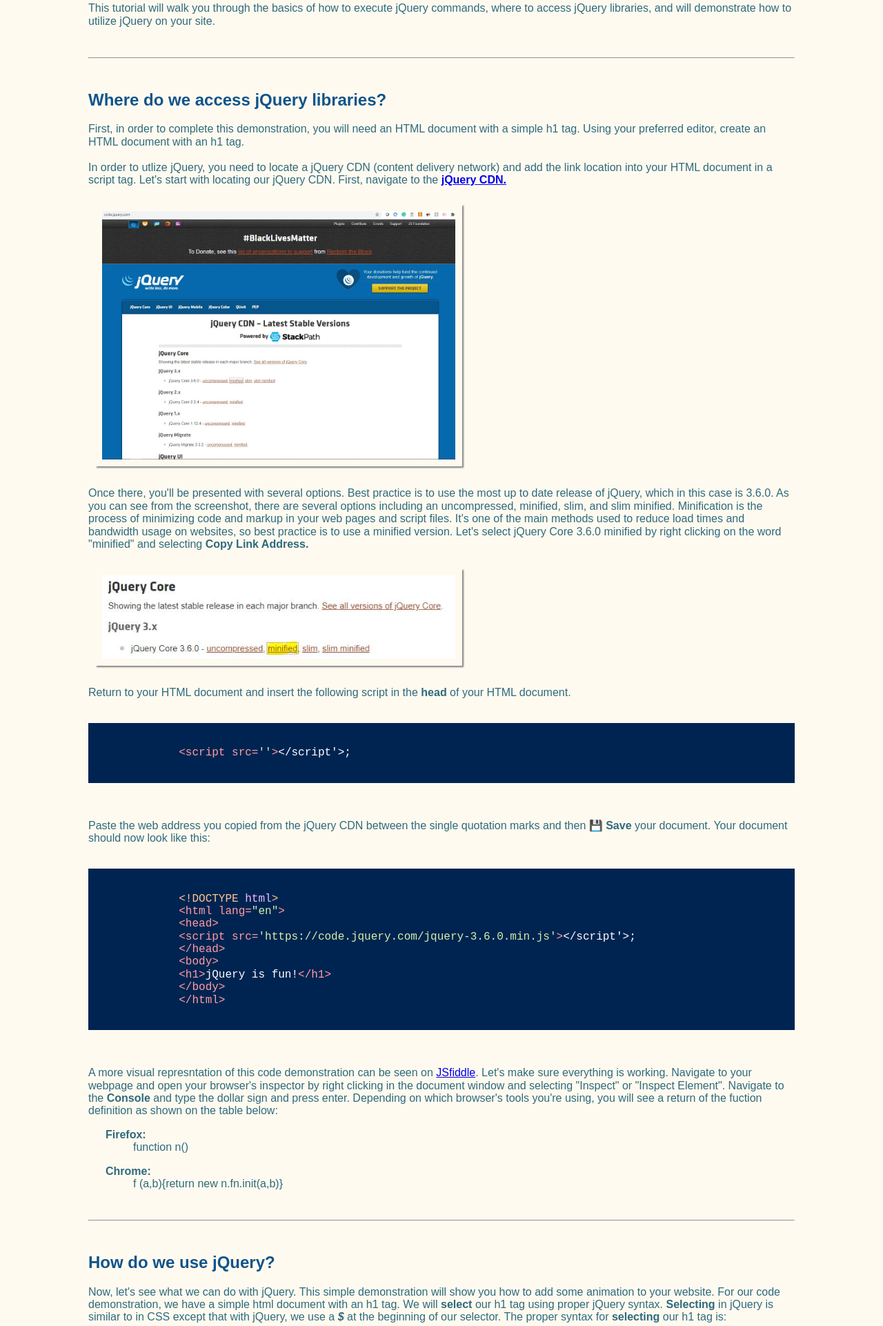
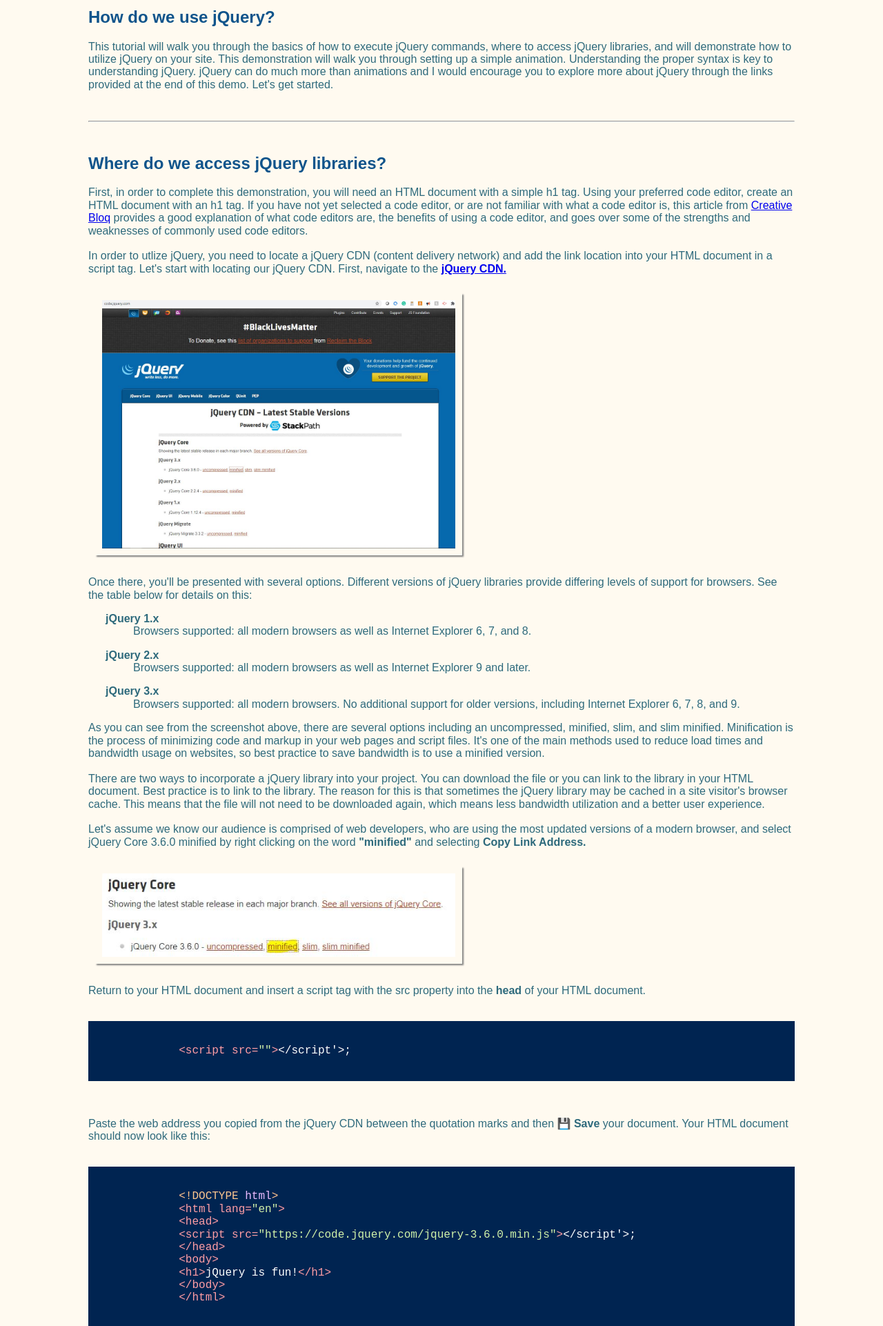
Before and after one commit to ajbelon/JavaScriptDemo, a plain HTML site: page jquery.html in a window 1280 px wide. Shown: the part 545-2467 px from the top of the page at 69% size. Drawn offline with nearby package versions, Linux system fonts and the light colour scheme.

Commit message:
Update jquery.html

```diff
--- a/jquery.html
+++ b/jquery.html
@@ -6,10 +6,10 @@
             Author: Autumn Belon
             Date: April 26, 2021
         -->
-        <title>Demo-jQuery</title>
+        <title>jQuery</title>
         <meta http-equiv="Content-Type" content="text/html; charset=utf-8">
         <meta name="viewport" content="width=device-width, initial-scale=1">
-        <meta name="description" content="his tutorial will walk you through what information can be accessed as well as how to display that information. Additionally, we'll discover some basics about what information modern web browsers are able to obtain about your computer, it's OS, what browser you use, your location, and more.">
+        <meta name="description" content="jQuery is a fast, small, and feature-rich JavaScript library. It makes things like HTML document traversal and manipulation, event handling, animation, and Ajax much simpler with an easy-to-use API that works across a multitude of browsers.">
         <link rel="shortcut icon" href="logo.JPG" />
         <link rel="stylesheet" type="text/css" media="screen" href="style.css">
         <script src="modernizr.min.js"></script>
@@ -22,35 +22,49 @@
         <section id="menu">
         <img src="logo.JPG" alt="JavaScript Logo">
         <ul>
-            <li><a href="index.html">&#60;Information Security&#62;</a></li>
-            <li class="activepage"><a href="jquery.html">&#60;jQuery&#62;</a></li>
+            <li><a href="index.html">Information Security</a></li>
+            <li class="activepage"><a href="jquery.html">$jQuery</a></li>
         </ul>
             </section>
         <h1>jQuery</h1>
         <h2>What is jQuery?</h2>
-        <p>According to <a href="https://jquery.com" target="_blank">jquery.com</a>, jQuery is a fast, small, and feature-rich JavaScript library. It makes things like HTML document traversal and manipulation, event handling, animation, and Ajax much simpler with an easy-to-use API that works across a multitude of browsers. With a combination of versatility and extensibility, jQuery has changed the way that millions of people write JavaScript.</p>
+        <p>According to <a href="https://jquery.com" target="_blank">jquery.com</a>, jQuery is a fast, small, and feature-rich JavaScript library. It makes things like HTML document traversal and manipulation, event handling, animation, and Ajax much simpler with an easy-to-use API that works across a multitude of browsers. With a combination of versatility and extensibility, jQuery has changed the way that millions of people write JavaScript.  jQuery is an external library written in JavaScript code and is what is referred to as a "cross-browser library".  What this means is that it simplifies how to do things with JavaScript in different browsers.  Simply stated, jQuery simplifies JavaScript code and enables developers to accomplish the same tasks with less code. </p>
         <br><hr><br>
         <h2>How do we use jQuery?</h2>
-        <p>This tutorial will walk you through the basics of how to execute jQuery commands, where to access jQuery libraries, and will demonstrate how to utilize jQuery on your site. </p>
+        <p>This tutorial will walk you through the basics of how to execute jQuery commands, where to access jQuery libraries, and will demonstrate how to utilize jQuery on your site.  This demonstration will walk you through setting up a simple animation.  Understanding the proper syntax is key to understanding jQuery.  jQuery can do much more than animations and I would encourage you to explore more about jQuery through the links provided at the end of this demo.  Let's get started.</p>
         <br><hr><br>
         <h2>Where do we access jQuery libraries?</h2>
-        <p>First, in order to complete this demonstration, you will need an HTML document with a simple h1 tag.  Using your preferred editor, create an HTML document with an h1 tag.<br><br>In order to utlize jQuery, you need to locate a jQuery CDN (content delivery network) and add the link location into your HTML document in a script tag.  Let's start with locating our jQuery CDN. First, navigate to the <strong><a href="https://code.jquery.com/" target="_blank">jQuery CDN.</a></strong></p>
+        <p>First, in order to complete this demonstration, you will need an HTML document with a simple h1 tag.  Using your preferred code editor, create an HTML document with an h1 tag.  If you have not yet selected a code editor, or are not familiar with what a code editor is, this article from <a href="https://www.creativebloq.com/advice/best-code-editors" target="_blank">Creative Bloq</a> provides a good explanation of what code editors are, the benefits of using a code editor, and goes over some of the strengths and weaknesses of commonly used code editors.<br><br>In order to utlize jQuery, you need to locate a jQuery CDN (content delivery network) and add the link location into your HTML document in a script tag.  Let's start with locating our jQuery CDN. First, navigate to the <strong><a href="https://code.jquery.com/" target="_blank">jQuery CDN.</a></strong></p>
         <img src="jquerycdn.JPG" alt="jQuery CDN">
-        <p>Once there, you'll be presented with several options.  Best practice is to use the most up to date release of jQuery, which in this case is 3.6.0.  As you can see from the screenshot, there are several options including an uncompressed, minified, slim, and slim minified.  Minification is the process of minimizing code and markup in your web pages and script files. It's one of the main methods used to reduce load times and bandwidth usage on websites, so best practice is to use a minified version.  Let's select jQuery Core 3.6.0 minified by right clicking on the word "minified" and selecting <strong>Copy Link Address.</strong></p>
+        <p>Once there, you'll be presented with several options.  Different versions of jQuery libraries provide differing levels of support for browsers.  See the table below for details on this:</p>
+        <dl>
+            <dt><strong>jQuery 1.x</strong></dt>
+            <dd>Browsers supported: all modern browsers as well as Internet Explorer 6, 7, and 8.</dd>
+            <dt><strong>jQuery 2.x</strong></dt>
+            <dd>Browsers supported: all modern browsers as well as Internet Explorer 9 and later.</dd>
+            <dt><strong>jQuery 3.x</strong></dt>
+            <dd>Browsers supported: all modern browsers. No additional support for older versions, including Internet Explorer 6, 7, 8, and 9.</dd>
+        </dl>
+
+        <p>As you can see from the screenshot above, there are several options including an uncompressed, minified, slim, and slim minified.  Minification is the process of minimizing code and markup in your web pages and script files. It's one of the main methods used to reduce load times and bandwidth usage on websites, so best practice to save bandwidth is to use a minified version.
+        <br><br>
+        There are two ways to incorporate a jQuery library into your project.  You can download the file or you can link to the library in your HTML document.  Best practice is to link to the library.  The reason for this is that sometimes the jQuery library may be cached in a site visitor's browser cache.  This means that the file will not need to be downloaded again, which means less bandwidth utilization and a better user experience.
+        <br><br>
+        Let's assume we know our audience is comprised of web developers, who are using the most updated versions of a modern browser, and select jQuery Core 3.6.0 minified by right clicking on the word <strong>"minified"</strong> and selecting <strong>Copy Link Address.</strong></p>
         <img src="cdnhighlighted.JPG" alt="jQuery CDN Highlighted">
-        <p>Return to your HTML document and insert the following script in the <strong>head</strong> of your HTML document.</p>
+        <p>Return to your HTML document and insert a script tag with the src property into the <strong>head</strong> of your HTML document.</p>
 	   <pre>
 			<code class="html">
-            &#60;script src=''&#62;&#60;/script'&#62;;
+            &#60;script src=""&#62;&#60;/script'&#62;;
 			</code>
 	   </pre>
-        <p>Paste the web address you copied from the jQuery CDN between the single quotation marks and then <strong> &#128190; Save</strong> your document.  Your document should now look like this: </p>
+        <p>Paste the web address you copied from the jQuery CDN between the quotation marks and then <strong> &#128190; Save</strong> your document.  Your HTML document should now look like this: </p>
         <pre>
 			<code class="html">
             &#60;!DOCTYPE html&#62;
             &#60;html lang="en"&#62;
             &#60;head&#62;
-            &#60;script src='https://code.jquery.com/jquery-3.6.0.min.js'&#62;&#60;/script'&#62;;
+            &#60;script src="https://code.jquery.com/jquery-3.6.0.min.js"&#62;&#60;/script'&#62;;
             &#60;/head&#62;
             &#60;body&#62;
             &#60;h1&#62;jQuery is fun!&#60;/h1&#62;
@@ -58,7 +72,7 @@
             &#60;/html&#62;
 			</code>
 	   </pre>
-        <p>A more visual represntation of this code demonstration can be seen on <a href="https://jsfiddle.net/7xmw4ozn/" target="_blank">JSfiddle</a>.  Let's make sure everything is working.  Navigate to your webpage and open your browser's inspector by right clicking in the document window and selecting "Inspect" or "Inspect Element".  Navigate to the <strong>Console</strong> and type the dollar sign and press enter.  Depending on which browser's tools you're using, you will see a return of the fuction definition as shown on the table below:</p>
+        <p>Let's make sure everything is working.  Navigate to the webpage we're building in this demo and open your browser's inspector by right clicking in the document window and selecting "Inspect" or "Inspect Element".  Navigate to the <strong>Console</strong> and type the dollar sign and press enter.  Depending on which browser's developer tools you're using, you will see a return of the function definition as shown on the table below:</p>
         <dl>
             <dt><strong>Firefox:</strong></dt>
             <dd>function n()</dd>
@@ -67,27 +81,27 @@
         </dl>
         <br><hr><br>
         <h2>How do we use jQuery?</h2>
-        <p>Now, let's see what we can do with jQuery.  This simple demonstration will show you how to add some animation to your website.  For our code demonstration, we have a simple html document with an h1 tag. We will <strong>select</strong> our h1 tag using proper jQuery syntax.  <strong>Selecting</strong> in jQuery is similar to in CSS except that with jQuery, we use a <strong><em>$</em></strong> at the beginning of our selector.  The proper syntax for <strong>selecting</strong> our h1 tag is:</p>
+        <p>Now, let's see what we can do with jQuery.  This demonstration will show you how to add some animation to your website.  For our code demonstration, we have an html document with an h1 tag. We will <strong>select</strong> our h1 tag using proper jQuery syntax.  <strong>Selecting</strong> in jQuery is similar to in CSS except that with jQuery, we use a <strong><em>$</em></strong> at the beginning of our selector.  The dollar sign ($) is an alias for the jQuery library.  The proper syntax for <strong>selecting</strong> our h1 tag utilizing jQuery is:</p>
         <pre>
 			<code class="html">
             $("h1");
 			</code>
 	   </pre>
-        <p>Now that we have our h1 tag selected, lets do something with it.  Let's use it to animate our h1 tag.  First, let's go over the proper syntax for jQuery animations, which is as follows:<br><br><strong>$(<em>selector</em>).animate({<em>params},speed,callback;</em></strong><br><br>To understand this better, let's set animation up to utilize our selector using the following code:</p>
+        <p>Now that we have our h1 tag selected, lets do something with it.  Let's use jQuery to animate our h1 tag.  First, let's go over the proper syntax for jQuery animations, which is as follows:<br><br><strong>$(<em>selector</em>).animate({<em>params},speed,callback;</em></strong><br><br>To understand this better, let's set animation up to utilize our selector in the <strong>body</strong> of our HTML document using the following code:</p>
         <pre>
 			<code class="html">
             &#60;script&#62;
-                $(document).ready(function() {});
+             $(document).ready(function() {});
             &#60;/script&#62;;
 			</code>
 	   </pre>
-        <p>Let's talk about what this code means.  We open our script tag for a jQuery function, much like we do for a regular JavaScript function with the &#60;Script&#62; tag.  The next line in our code calls the document with the "$(document)" text, then tells the document that upon page load, execute the following function.  The syntax for this is <em>".ready(function)({})"</em>.  We then split our function open: </p>
+        <p>Let's talk about what this code means.  On line 1 of our code, we open our script tag for a jQuery function, much like we do for a regular JavaScript function, with the <strong>&#60;Script&#62;</strong> tag.  The next line in our code, line 2, calls the document with the "$(document)" text, then tells the document that upon page load, execute the following function.  The syntax for this is <em>".ready(function)({})"</em>.  Line 3 of our code closes the script tag.  We then split our function open: </p>
         <pre>
 			<code class="html">
             &#60;script&#62;
-                $(document).ready(function() {
+             $(document).ready(function() {
 
-                });
+             });
             &#60;/script&#62;;
 			</code>
 	   </pre>
@@ -95,17 +109,17 @@
         <pre>
 			<code class="html">
             &#60;script&#62;
-                $(document).ready(function() {
-                    $("h1").hide().slideDown(800)
-                });
+             $(document).ready(function() {
+                 $("h1").hide().slideDown(1000)
+             });
             &#60;/script&#62;;
 			</code>
 	   </pre>
-        <p>As you can see, we first use the $ to begin our command, then the parenteses and quotation marks to call our selector, <em>h1.</em>  The next step is to declare what animation we want to use, <em>.hide()</em>, set the paramaters, <em>.slidedown</em>, and specify a speed, <em>(800)</em>.  Speed is specified in milliseconds, so this animation will take 800 miliseconds to complete.<br><br>&#128190; Save your HTML document and reload your webpage in your browser to see the animation in action, or click the <a href="demo.html" target="_blank">Demonstration</a>.</p>
-        <p>As mentioned earlier, a more visual demonstration of this code can be accessed on <a href="https://jsfiddle.net/7xmw4ozn/" target="_blank">JSfiddle</a>.</p>
+        <p>As you can see, we first use the $ to begin our jQuery command, then the parentheses and quotation marks to call our selector, <em>h1</em>.  The next step is to declare what animation we want to use, <em>.hide()</em>, set the paramaters, <em>.slidedown</em>, and specify a speed, <em>(1000)</em>.  Speed is specified in milliseconds, so this animation will take 1000 miliseconds, or one second, to complete.<br><br>&#128190; Save your HTML document and reload your webpage in your browser to see the animation in action, or click the <a href="demo.html" target="_blank">Demonstration</a> to see the animation load in another tab.</p>
+        <p>A more visual demonstration of this code can be accessed on <a href="https://jsfiddle.net/7x2yLtcw/" target="_blank">JSfiddle</a>.</p>
         <br><hr><br>
         <h2>Where can I learn more?</h2>
-        <p>There is much more that can jQuery can do.  The <a href="https://www.w3schools.com/jquery/default.asp" target="_blank">W3C schools</a> also provides a tutorial on their website.<br><br>For a more in depth explanation of what jQuery can do, the <a href="https://api.jquery.com/" target="_blank">jQuery API Documentation</a> page has lots of useful information and in depth explanations.</p>
+        <p>There is much more that can jQuery can do.  The <a href="https://www.w3schools.com/jquery/default.asp" target="_blank">W3C schools</a> provides an easy to follow tutorial on their website.<br><br>For a more in depth explanation of what jQuery can do, the <a href="https://api.jquery.com/" target="_blank">jQuery API Documentation</a> page has lots of useful information and in depth explanations.</p>
         <br><hr><br>
         <footer><p><strong>Web Design by <a href="https://www.autumnbelon.com/" target="_blank">Autumn Belon</a></strong><br><br><em>**This site is for educational purposes only**</em></p></footer>
     </body>
```
